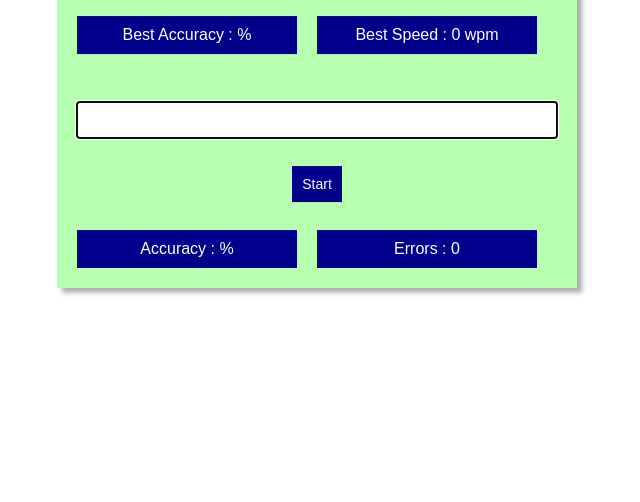
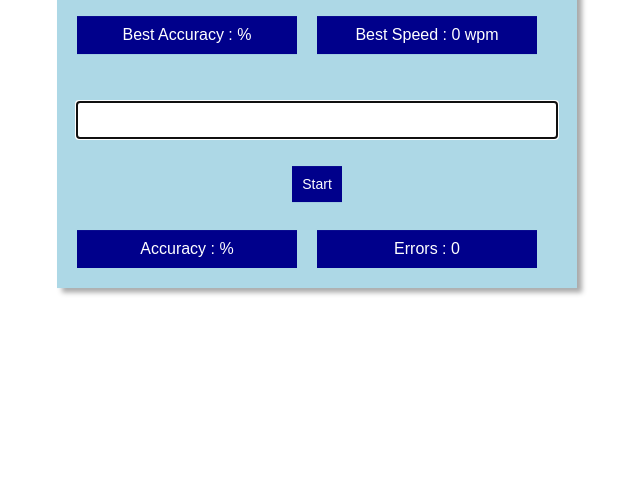
Before and after one commit to OmarBendj/typetrain, a plain HTML site: page index.html in a window 1280 px wide. Shown: the part 298-800 px from the top of the page, without its empty margins (323-963 px from the left). Drawn offline with Linux system fonts and the light colour scheme.

Commit message:
Update styles.css

```diff
--- a/styles.css
+++ b/styles.css
@@ -5,7 +5,7 @@ body {
 }
 
 #mainsection {
-  background-color: rgb(181, 255, 174);
+  background-color: lightblue;
   width: 500px;
   padding: 10px;
   text-align: center;
```
